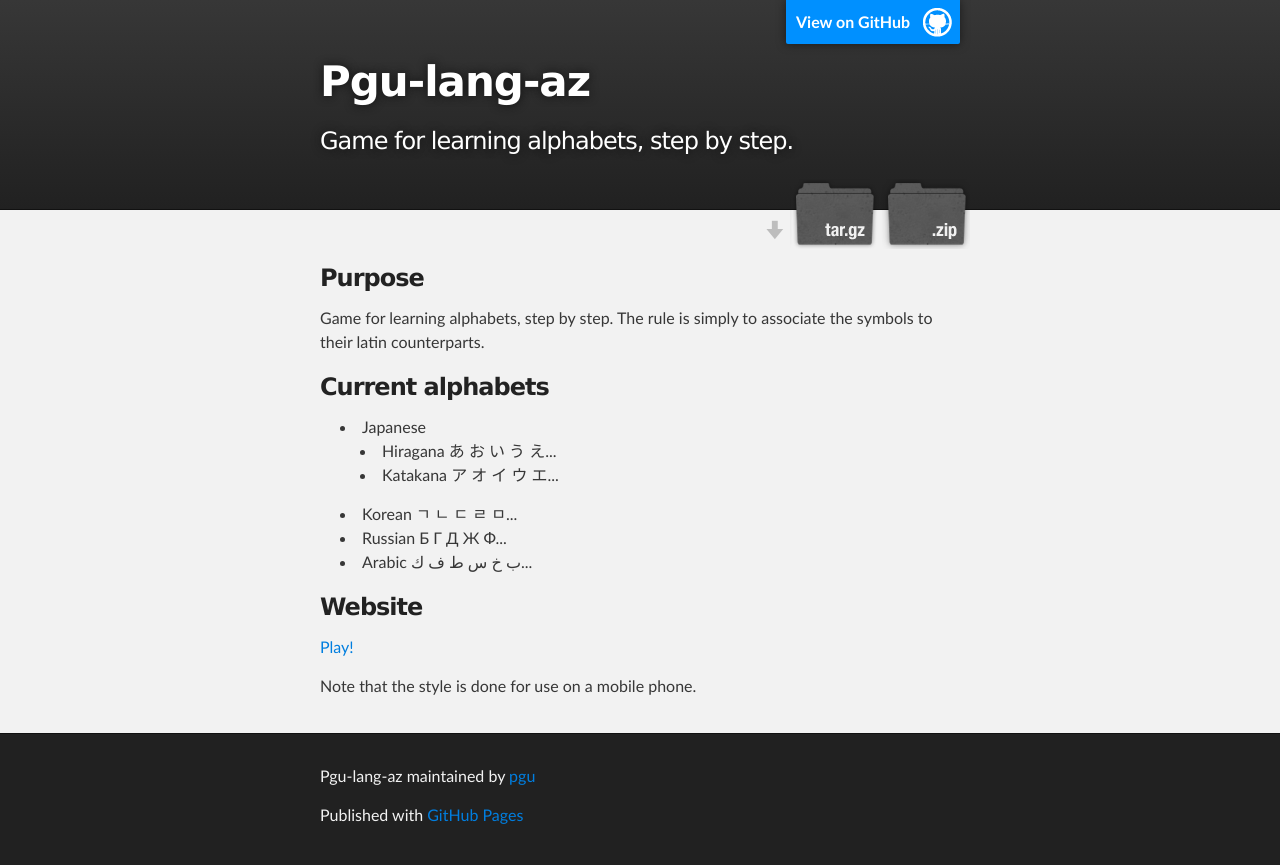
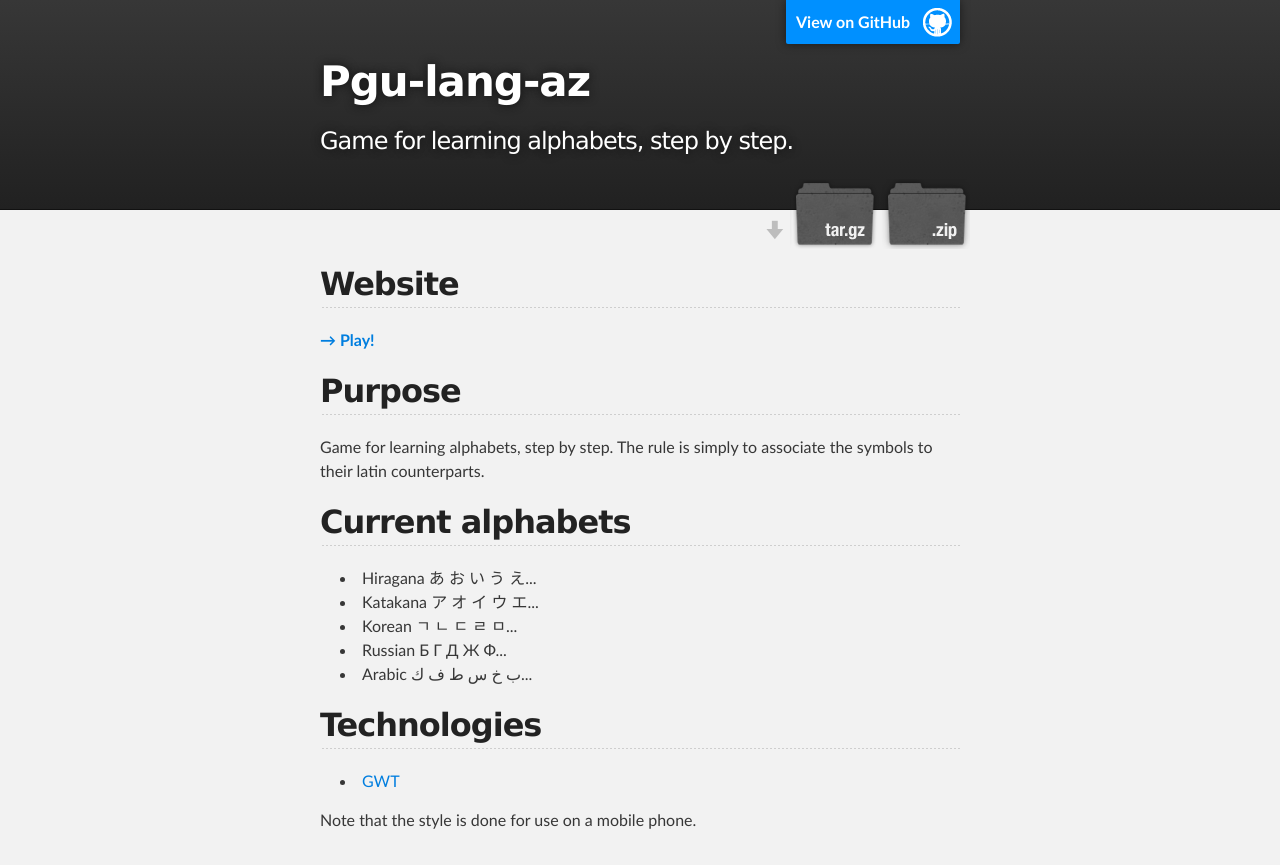
Before and after one commit to pgu/pgu-lang-az, a plain HTML site: page index.html in a window 1280 px wide. Shown: the top 865 px of the page. Drawn offline with Linux system fonts and the light colour scheme.

Commit message:
Create gh-pages branch via GitHub

```diff
--- a/index.html
+++ b/index.html
@@ -31,28 +31,27 @@
     <!-- MAIN CONTENT -->
     <div id="main_content_wrap" class="outer">
       <section id="main_content" class="inner">
-        <h3>Purpose</h3>
+        <h2>Website</h2>
+
+<p><a href="http://pgu-lang-az.appspot.com/"><strong>→ Play!</strong></a></p>
+
+<h2>Purpose</h2>
 
 <p>Game for learning alphabets, step by step. The rule is simply to associate the symbols to their latin counterparts.</p>
 
-<h3>Current alphabets</h3>
-
-<ul>
-<li>Japanese
+<h2>Current alphabets</h2>
 
 <ul>
 <li>Hiragana あ お い う え...</li>
 <li>Katakana ア オ イ ウ エ...</li>
-</ul>
-</li>
 <li>Korean ㄱ ㄴ ㄷ ㄹ ㅁ...</li>
 <li>Russian Б Г Д Ж Ф...</li>
 <li>Arabic ﺏ ﺥ ﺱ ﻁ ﻑ ﻙ...</li>
-</ul><h3>Website</h3>
+</ul><h2>Technologies</h2>
 
-<p><a href="http://pgu-lang-az.appspot.com/">Play!</a></p>
-
-<p>Note that the style is done for use on a mobile phone.</p>
+<ul>
+<li><a href="https://developers.google.com/web-toolkit/">GWT</a></li>
+</ul><p>Note that the style is done for use on a mobile phone.</p>
       </section>
     </div>
 
@@ -64,6 +63,16 @@
       </footer>
     </div>
 
+              <script type="text/javascript">
+            var gaJsHost = (("https:" == document.location.protocol) ? "https://ssl." : "http://www.");
+            document.write(unescape("%3Cscript src='" + gaJsHost + "google-analytics.com/ga.js' type='text/javascript'%3E%3C/script%3E"));
+          </script>
+          <script type="text/javascript">
+            try {
+              var pageTracker = _gat._getTracker("UA-40453297-10");
+            pageTracker._trackPageview();
+            } catch(err) {}
+          </script>
 
 
   </body>
--- a/params.json
+++ b/params.json
@@ -1 +1 @@
-{"name":"Pgu-lang-az","tagline":"Game for learning alphabets, step by step.","body":"### Purpose\r\nGame for learning alphabets, step by step. The rule is simply to associate the symbols to their latin counterparts.\r\n\r\n### Current alphabets\r\n* Japanese\r\n  * Hiragana あ お い う え...\r\n  * Katakana ア オ イ ウ エ...\r\n* Korean ㄱ ㄴ ㄷ ㄹ ㅁ...\r\n* Russian Б Г Д Ж Ф...\r\n* Arabic ﺏ ﺥ ﺱ ﻁ ﻑ ﻙ...\r\n\r\n### Website\r\n[Play!](http://pgu-lang-az.appspot.com/)\r\n\r\nNote that the style is done for use on a mobile phone.\r\n","google":"","note":"Don't delete this file! It's used internally to help with page regeneration."}
+{"name":"Pgu-lang-az","tagline":"Game for learning alphabets, step by step.","body":"Website\r\n---\r\n[**&#8594; Play!**] [pgu_lang_az]\r\n\r\nPurpose\r\n---\r\nGame for learning alphabets, step by step. The rule is simply to associate the symbols to their latin counterparts.\r\n\r\nCurrent alphabets\r\n---\r\n- Hiragana あ お い う え...\r\n- Katakana ア オ イ ウ エ...\r\n- Korean ㄱ ㄴ ㄷ ㄹ ㅁ...\r\n- Russian Б Г Д Ж Ф...\r\n- Arabic ﺏ ﺥ ﺱ ﻁ ﻑ ﻙ...\r\n\r\n\r\nTechnologies\r\n---\r\n- [GWT]\r\n\r\n\r\nNote that the style is done for use on a mobile phone.\r\n\r\n[GWT]: https://developers.google.com/web-toolkit/\r\n[pgu_lang_az]: http://pgu-lang-az.appspot.com/\r\n","google":"UA-40453297-10","note":"Don't delete this file! It's used internally to help with page regeneration."}
```
